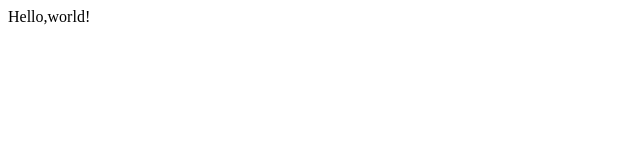
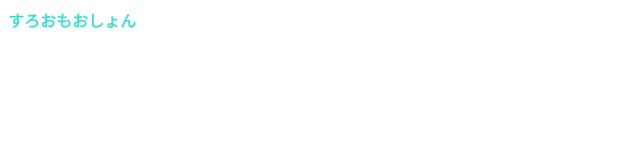
Before and after one commit to ussiy-buiz/20240429-git-workshop, a plain HTML site: page index.html in a window 1280 px wide. Shown: the whole page, without its empty margins (0-640 px from the left). Drawn offline with Linux system fonts and the light colour scheme.

Commit message:
Update index.html

```diff
--- a/index.html
+++ b/index.html
@@ -5,5 +5,5 @@
     <title>ﾀｲﾄﾙ</title>
   </head>
   <body>
-    Hello,world!
+    <strong style="color: turquoise">すろおもおしょん</strong>
   </body>
```
